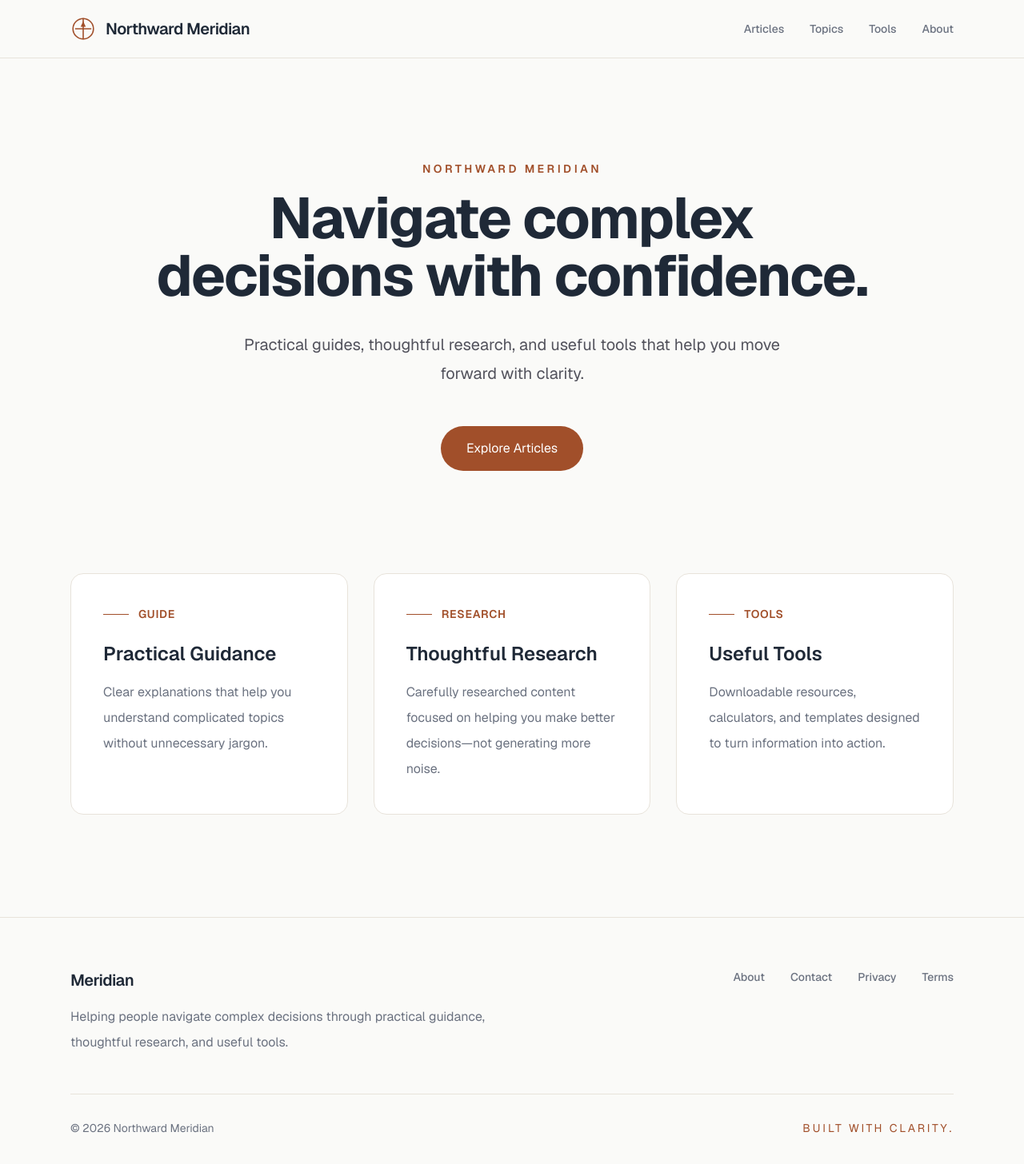
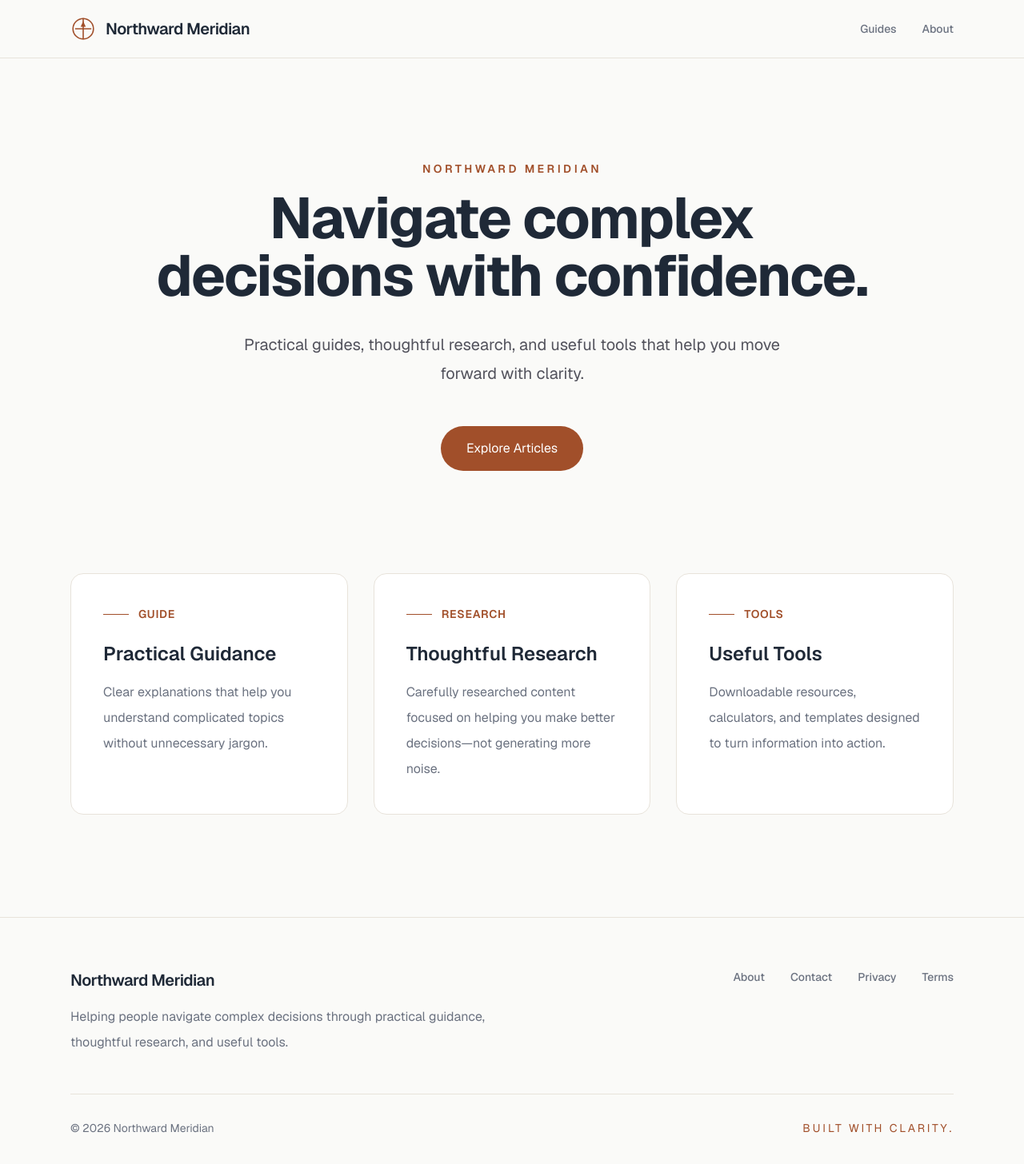
Before and after one commit to brandonkoehnke/northward-meridian, a Next.js app: page / in a window 1280 px wide. Shown: the top 1456 px of the page at 80% size. Built offline with nearby package versions, Linux system fonts and the light colour scheme; no server answers.

Commit message:
feat: prepare MVP for public launch

```diff
--- a/app/components/Footer.tsx
+++ b/app/components/Footer.tsx
@@ -13,7 +13,9 @@ export default function Footer() {
       <div className="mx-auto max-w-6xl px-6">
         <div className="grid gap-10 md:grid-cols-[1fr_auto] md:items-start">
           <div>
-            <h2 className="text-xl font-semibold tracking-tight">Meridian</h2>
+            <h2 className="text-xl font-semibold tracking-tight">
+              Northward Meridian
+            </h2>
 
             <p className="mt-4 max-w-xl leading-8 text-[var(--muted)]">
               Helping people navigate complex decisions through practical
--- a/app/components/Navigation.tsx
+++ b/app/components/Navigation.tsx
@@ -18,24 +18,10 @@ export default function Navigation() {
 
         <div className="flex gap-8 text-sm font-medium">
           <Link
-            href="/articles"
+            href="/guides"
             className="text-[var(--muted)] transition-colors hover:text-[var(--accent)]"
           >
-            Articles
-          </Link>
-
-          <Link
-            href="/topics"
-            className="text-[var(--muted)] transition-colors hover:text-[var(--accent)]"
-          >
-            Topics
-          </Link>
-
-          <Link
-            href="/tools"
-            className="text-[var(--muted)] transition-colors hover:text-[var(--accent)]"
-          >
-            Tools
+            Guides
           </Link>
 
           <Link
```
